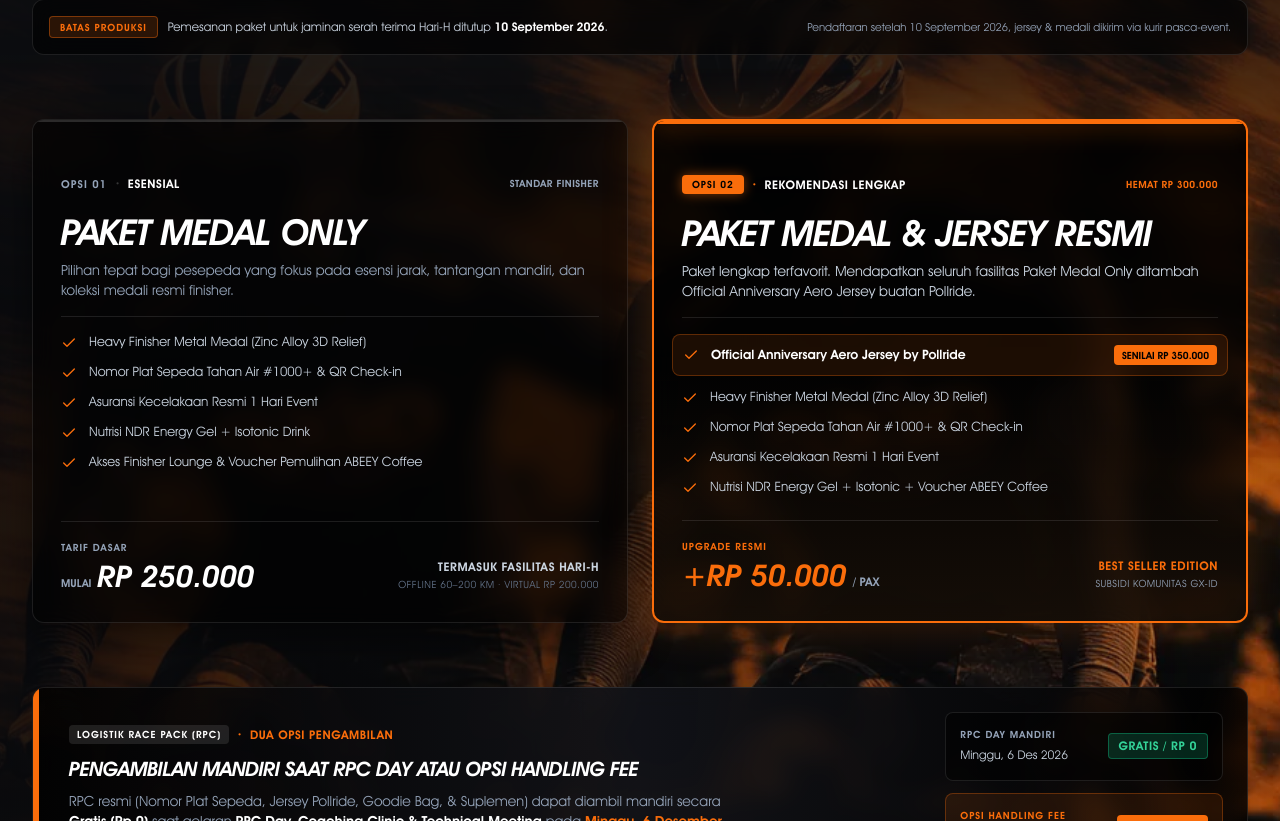
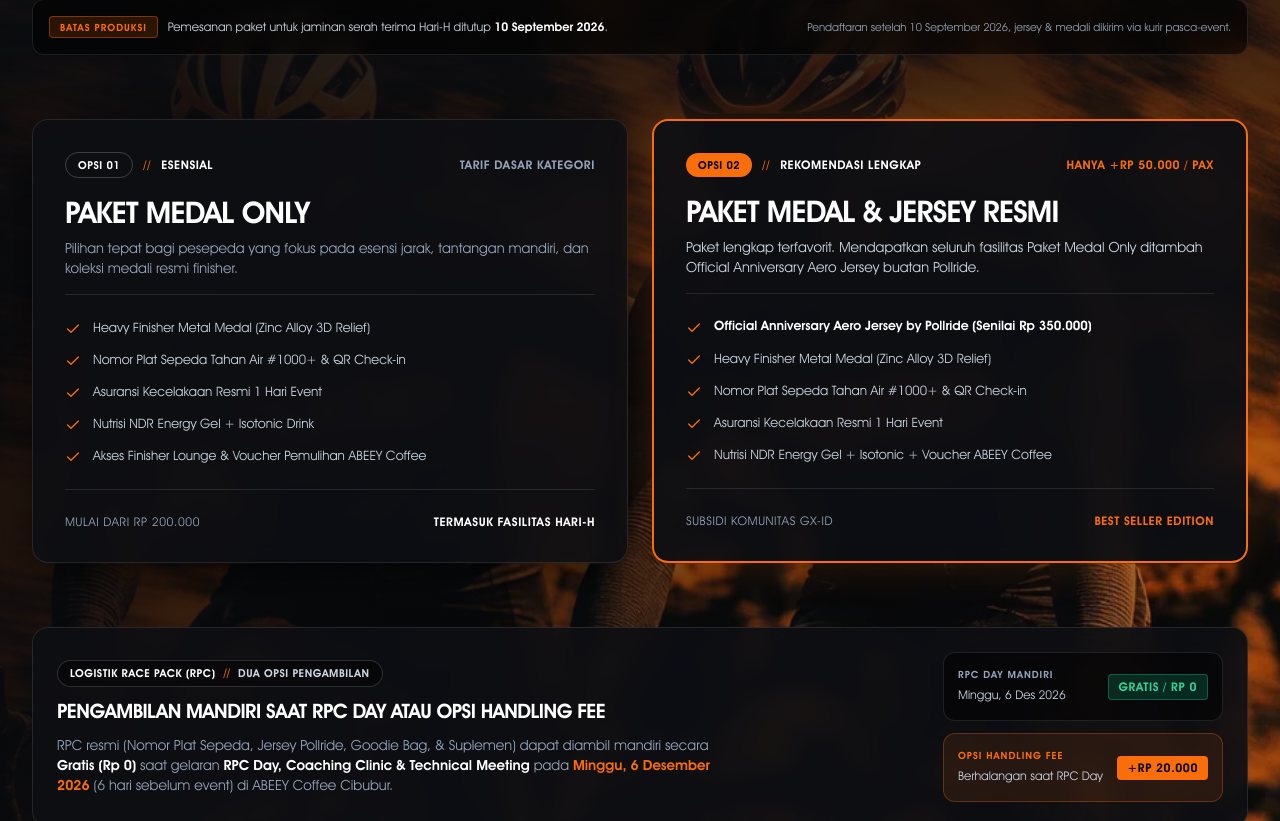
Before and after one commit to aresdanaa-png/Grindurance-2026, a Next.js app: page / in a window 1280 px wide. Shown: the part 2439-3260 px from the top of the page. Built offline with nearby package versions, Linux system fonts and the light colour scheme.

Commit message:
style(ui-dna): restore exact UI DNA signatures from user mockup (2 OPSI capsule, orange double slashes, upright Avant Garde headers, rounded-2xl cards, and clean bottom bars)

```diff
--- a/app/page.tsx
+++ b/app/page.tsx
@@ -1329,7 +1329,7 @@ export default function HomePage() {
           <div className="flex flex-col md:flex-row-reverse md:items-end justify-between gap-6 border-b border-white/10 pb-8">
             <div className="flex flex-col items-start md:items-end space-y-3">
               <span className="text-sm sm:text-base md:text-lg font-black text-[#FA6D0B] uppercase tracking-widest block font-sans pr-0 md:pr-7 lg:pr-9">
-                PARTICIPANT PACKAGES · 2026 EDITION
+                PARTICIPANT PACKAGES // 2026 EDITION
               </span>
               <div className="relative w-full max-w-[340px] sm:max-w-[440px] md:max-w-[500px] lg:max-w-[560px] group">
                 {/* Ambient Radial Backlight Glow in exact brand orange */}
@@ -1342,10 +1342,18 @@ export default function HomePage() {
               </div>
             </div>
 
-            <div className="border-l-2 md:border-l-0 md:border-r-2 border-[#FA6D0B] pl-4 md:pl-0 md:pr-4 py-0.5 max-w-md md:text-right">
-              <p className="text-xs sm:text-[13px] text-slate-300 font-medium leading-relaxed">
-                Sistem pendaftaran dua opsi: pilih paket <strong className="text-white">Medal Saja</strong> untuk esensi tantangan mandiri, atau upgrade ke paket <strong className="text-white">Medal &amp; Jersey</strong> resmi GX-ID buatan Pollride (+Rp 50.000). Seluruh paket mencakup perlengkapan hari-H.
-              </p>
+            <div className="flex flex-col items-start space-y-3.5 max-w-md">
+              {/* UI DNA: Pill Capsule from user design */}
+              <div className="inline-flex items-center gap-2 px-3.5 py-1.5 rounded-full border border-white/15 bg-black/40 backdrop-blur-sm">
+                <span className="text-xs font-bold text-white uppercase tracking-wider">2 OPSI PAKET</span>
+                <span className="text-[#FA6D0B] font-bold text-xs">//</span>
+                <span className="text-xs font-semibold text-slate-300 uppercase tracking-wider">TARIF TRANSPARAN</span>
+              </div>
+              <div className="border-l-2 md:border-l-0 md:border-r-2 border-[#FA6D0B] pl-4 md:pl-0 md:pr-4 py-0.5 md:text-right w-full">
+                <p className="text-xs sm:text-[13px] text-slate-300 font-medium leading-relaxed">
+                  Sistem pendaftaran dua opsi: pilih paket <strong className="text-white">Medal Saja</strong> untuk esensi tantangan mandiri, atau upgrade ke paket <strong className="text-white">Medal &amp; Jersey</strong> resmi GX-ID buatan Pollride (+Rp 50.000). Seluruh paket mencakup perlengkapan hari-H.
+                </p>
+              </div>
             </div>
           </div>
 
@@ -1364,32 +1372,29 @@ export default function HomePage() {
             </span>
           </div>
 
-          {/* DUAL PACKAGE COMPARISON (Clean Side-by-Side Split) */}
+          {/* DUAL PACKAGE COMPARISON (Exact 1:1 Match with User UI DNA) */}
           <div className="grid grid-cols-1 md:grid-cols-2 gap-6">
 
             {/* Tier 1: Medal Only */}
-            <div className="relative overflow-hidden p-6 sm:p-7 rounded-xl border border-white/10 bg-black/60 backdrop-blur-md flex flex-col justify-between space-y-6 hover:border-white/20 transition-all duration-300 shadow-[0_15px_40px_rgba(0,0,0,0.5)]">
-              {/* Top hairline accent bar */}
-              <div className="absolute top-0 inset-x-0 h-[2px] bg-white/15" />
-
+            <div className="p-7 sm:p-8 rounded-2xl border border-white/10 bg-[#0E0F13]/90 backdrop-blur-md flex flex-col justify-between space-y-6 hover:border-white/20 transition-all duration-300 shadow-[0_15px_40px_rgba(0,0,0,0.5)]">
               <div className="space-y-4">
                 <div className="flex items-center justify-between gap-3">
-                  <div className="flex items-center gap-2">
-                    <span className="text-[11px] font-sans font-bold text-slate-400 uppercase tracking-widest">
+                  <div className="flex items-center gap-2.5">
+                    <span className="px-3 py-1 rounded-full border border-white/20 text-white text-[11px] font-sans font-bold uppercase tracking-wider">
                       OPSI 01
                     </span>
-                    <span className="text-white/20 font-black">·</span>
-                    <span className="text-xs font-sans font-bold text-white uppercase tracking-wider">
+                    <span className="text-[#FA6D0B] font-bold text-xs tracking-wider">//</span>
+                    <span className="text-white text-xs font-sans font-bold uppercase tracking-wider">
                       ESENSIAL
                     </span>
                   </div>
-                  <span className="text-[10px] font-sans text-slate-400 font-bold uppercase tracking-wider">
-                    STANDAR FINISHER
+                  <span className="text-xs font-sans text-slate-400 font-semibold uppercase tracking-wider">
+                    TARIF DASAR KATEGORI
                   </span>
                 </div>
 
                 <div>
-                  <h3 className="font-display italic text-2xl sm:text-3xl lg:text-4xl font-black uppercase text-white tracking-tight leading-none">
+                  <h3 className="font-display text-2xl sm:text-3xl font-black uppercase text-white tracking-tight">
                     PAKET MEDAL ONLY
                   </h3>
                   <p className="text-xs sm:text-sm text-slate-400 mt-2 leading-relaxed">
@@ -1397,7 +1402,7 @@ export default function HomePage() {
                   </p>
                 </div>
 
-                <div className="pt-4 border-t border-white/10 space-y-3 text-xs sm:text-[13px] text-slate-300 font-sans">
+                <div className="pt-6 border-t border-white/10 space-y-3.5 text-xs sm:text-[13px] text-slate-300 font-sans">
                   <div className="flex items-start gap-3">
                     <Check className="w-4 h-4 text-[#FA6D0B] shrink-0 mt-0.5" />
                     <span>Heavy Finisher Metal Medal (Zinc Alloy 3D Relief)</span>
@@ -1421,52 +1426,32 @@ export default function HomePage() {
                 </div>
               </div>
 
-              <div className="pt-5 border-t border-white/10 flex items-end justify-between">
-                <div className="space-y-0.5">
-                  <span className="text-[10px] font-sans font-bold text-slate-400 uppercase tracking-widest block leading-none">
-                    TARIF DASAR
-                  </span>
-                  <div className="flex items-baseline gap-1.5 pt-1">
-                    <span className="text-[11px] font-sans font-bold text-slate-400 leading-none">MULAI</span>
-                    <span className="font-display italic font-black text-2xl sm:text-3xl text-white leading-none">
-                      RP 250.000
-                    </span>
-                  </div>
-                </div>
-                <div className="text-right pb-0.5">
-                  <span className="text-xs font-sans font-bold text-slate-300 uppercase tracking-wider block">
-                    TERMASUK FASILITAS HARI-H
-                  </span>
-                  <span className="text-[10px] font-sans text-slate-500 uppercase tracking-wider block mt-0.5">
-                    OFFLINE 60–200 KM · VIRTUAL RP 200.000
-                  </span>
-                </div>
+              <div className="pt-6 border-t border-white/10 flex items-center justify-between text-xs font-sans">
+                <span className="text-slate-400 font-medium uppercase tracking-wider">MULAI DARI RP 200.000</span>
+                <span className="text-white font-bold uppercase tracking-wider">TERMASUK FASILITAS HARI-H</span>
               </div>
             </div>
 
             {/* Tier 2: Medal & Jersey */}
-            <div className="relative overflow-hidden p-6 sm:p-7 rounded-xl border-2 border-[#FA6D0B] bg-gradient-to-b from-black/85 via-black/75 to-[#160e07]/90 backdrop-blur-md flex flex-col justify-between space-y-6 shadow-[0_0_50px_rgba(250,109,11,0.22)] transition-all duration-300">
-              {/* Glowing Top Indicator Bar */}
-              <div className="absolute top-0 inset-x-0 h-[3px] bg-[#FA6D0B] shadow-[0_0_24px_#FA6D0B]" />
-
+            <div className="p-7 sm:p-8 rounded-2xl border-2 border-[#FA6D0B] bg-[#0E0F13]/90 backdrop-blur-md flex flex-col justify-between space-y-6 shadow-[0_0_45px_rgba(250,109,11,0.18)] transition-all duration-300">
               <div className="space-y-4">
                 <div className="flex items-center justify-between gap-3">
-                  <div className="flex items-center gap-2">
-                    <span className="px-2.5 py-0.5 rounded bg-[#FA6D0B] text-black text-[10px] font-sans font-black uppercase tracking-widest shadow-[0_0_12px_rgba(250,109,11,0.5)]">
+                  <div className="flex items-center gap-2.5">
+                    <span className="px-3 py-1 rounded-full bg-[#FA6D0B] text-black text-[11px] font-sans font-black uppercase tracking-wider">
                       OPSI 02
                     </span>
-                    <span className="text-[#FA6D0B] font-black">·</span>
-                    <span className="text-xs font-sans font-black text-white uppercase tracking-wider">
+                    <span className="text-[#FA6D0B] font-bold text-xs tracking-wider">//</span>
+                    <span className="text-white text-xs font-sans font-bold uppercase tracking-wider">
                       REKOMENDASI LENGKAP
                     </span>
                   </div>
-                  <span className="text-[10px] font-sans font-bold text-[#FA6D0B] uppercase tracking-wider">
-                    HEMAT RP 300.000
+                  <span className="text-xs font-sans font-bold text-[#FA6D0B] uppercase tracking-wider">
+                    HANYA +RP 50.000 / PAX
                   </span>
                 </div>
 
                 <div>
-                  <h3 className="font-display italic text-2xl sm:text-3xl lg:text-4xl font-black uppercase text-white tracking-tight leading-none">
+                  <h3 className="font-display text-2xl sm:text-3xl font-black uppercase text-white tracking-tight">
                     PAKET MEDAL &amp; JERSEY RESMI
                   </h3>
                   <p className="text-xs sm:text-sm text-slate-300 mt-2 leading-relaxed">
@@ -1474,15 +1459,10 @@ export default function HomePage() {
                   </p>
                 </div>
 
-                <div className="pt-4 border-t border-white/10 space-y-3 text-xs sm:text-[13px] text-slate-300 font-sans">
-                  <div className="flex items-start gap-3 p-2.5 -mx-2.5 rounded-lg bg-[#FA6D0B]/10 border border-[#FA6D0B]/30 font-bold text-white">
+                <div className="pt-6 border-t border-white/10 space-y-3.5 text-xs sm:text-[13px] text-slate-300 font-sans">
+                  <div className="flex items-start gap-3 font-bold text-white">
                     <Check className="w-4 h-4 text-[#FA6D0B] shrink-0 mt-0.5" />
-                    <div className="flex-1 flex flex-col sm:flex-row sm:items-center justify-between gap-1">
-                      <span>Official Anniversary Aero Jersey by Pollride</span>
-                      <span className="text-[10px] font-sans font-extrabold uppercase px-2 py-0.5 rounded bg-[#FA6D0B] text-black self-start sm:self-auto">
-                        SENILAI RP 350.000
-                      </span>
-                    </div>
+                    <span>Official Anniversary Aero Jersey by Pollride (Senilai Rp 350.000)</span>
                   </div>
                   <div className="flex items-start gap-3">
                     <Check className="w-4 h-4 text-[#FA6D0B] shrink-0 mt-0.5" />
@@ -1503,48 +1483,28 @@ export default function HomePage() {
                 </div>
               </div>
 
-              <div className="pt-5 border-t border-white/10 flex items-end justify-between">
-                <div className="space-y-0.5">
-                  <span className="text-[10px] font-sans font-bold text-[#FA6D0B] uppercase tracking-widest block leading-none">
-                    UPGRADE RESMI
-                  </span>
-                  <div className="flex items-baseline gap-1.5 pt-1">
-                    <span className="font-display italic font-black text-2xl sm:text-3xl text-[#FA6D0B] leading-none">
-                      +RP 50.000
-                    </span>
-                    <span className="text-xs font-sans font-bold text-slate-400 uppercase leading-none">
-                      / PAX
-                    </span>
-                  </div>
-                </div>
-                <div className="text-right pb-0.5">
-                  <span className="text-xs font-sans font-black text-[#FA6D0B] uppercase tracking-wider block">
-                    BEST SELLER EDITION
-                  </span>
-                  <span className="text-[10px] font-sans text-slate-400 uppercase tracking-wider block mt-0.5">
-                    SUBSIDI KOMUNITAS GX-ID
-                  </span>
-                </div>
+              <div className="pt-6 border-t border-white/10 flex items-center justify-between text-xs font-sans">
+                <span className="text-slate-400 font-medium uppercase tracking-wider">SUBSIDI KOMUNITAS GX-ID</span>
+                <span className="text-[#FA6D0B] font-bold uppercase tracking-wider">BEST SELLER EDITION</span>
               </div>
             </div>
 
           </div>
 
-          {/* RPC COLLECTION & HANDLING FEE NOTICE BANNER */}
-          <div className="rounded-xl border border-white/10 bg-gradient-to-r from-black/80 via-[#121318]/90 to-black/80 p-5 sm:p-6 backdrop-blur-md relative overflow-hidden">
-            <div className="absolute top-0 left-0 w-1.5 h-full bg-[#FA6D0B]" />
-            <div className="flex flex-col lg:flex-row lg:items-center justify-between gap-6 pl-2 sm:pl-3">
-              <div className="space-y-2 max-w-2xl">
-                <div className="flex items-center gap-2">
-                  <span className="px-2 py-0.5 rounded bg-white/10 text-white text-[10px] font-sans font-bold uppercase tracking-widest">
+          {/* RPC COLLECTION & HANDLING FEE NOTICE BANNER (Harmonized with UI DNA) */}
+          <div className="rounded-2xl border border-white/10 bg-[#0E0F13]/90 p-5 sm:p-6 backdrop-blur-md relative overflow-hidden">
+            <div className="flex flex-col lg:flex-row lg:items-center justify-between gap-6">
+              <div className="space-y-2.5 max-w-2xl">
+                <div className="inline-flex items-center gap-2 px-3 py-1 rounded-full border border-white/15 bg-black/40">
+                  <span className="text-white text-[11px] font-sans font-bold uppercase tracking-wider">
                     LOGISTIK RACE PACK (RPC)
                   </span>
-                  <span className="text-[#FA6D0B] font-black">·</span>
-                  <span className="text-xs font-sans font-bold text-[#FA6D0B] uppercase tracking-wider">
+                  <span className="text-[#FA6D0B] font-bold text-xs">//</span>
+                  <span className="text-slate-300 text-[11px] font-sans font-semibold uppercase tracking-wider">
                     DUA OPSI PENGAMBILAN
                   </span>
                 </div>
-                <h4 className="font-display italic text-lg sm:text-xl font-black uppercase text-white tracking-tight">
+                <h4 className="font-display text-lg sm:text-xl font-black uppercase text-white tracking-tight">
                   PENGAMBILAN MANDIRI SAAT RPC DAY ATAU OPSI HANDLING FEE
                 </h4>
                 <p className="text-xs sm:text-sm text-slate-400 leading-relaxed">
@@ -1552,8 +1512,8 @@ export default function HomePage() {
                 </p>
               </div>
 
-              <div className="shrink-0 flex flex-col sm:flex-row lg:flex-col gap-3 min-w-[260px]">
-                <div className="p-3.5 rounded-lg bg-black/50 border border-white/10 flex items-center justify-between gap-3">
+              <div className="shrink-0 flex flex-col sm:flex-row lg:flex-col gap-3 min-w-[280px]">
+                <div className="p-3.5 rounded-xl bg-black/50 border border-white/10 flex items-center justify-between gap-3">
                   <div>
                     <span className="text-[10px] font-sans font-bold text-slate-400 uppercase tracking-widest block">
                       RPC DAY MANDIRI
@@ -1565,7 +1525,7 @@ export default function HomePage() {
                   </span>
                 </div>
 
-                <div className="p-3.5 rounded-lg bg-[#FA6D0B]/10 border border-[#FA6D0B]/30 flex items-center justify-between gap-3">
+                <div className="p-3.5 rounded-xl bg-[#FA6D0B]/10 border border-[#FA6D0B]/30 flex items-center justify-between gap-3">
                   <div>
                     <span className="text-[10px] font-sans font-bold text-[#FA6D0B] uppercase tracking-widest block">
                       OPSI HANDLING FEE
@@ -1771,7 +1731,7 @@ export default function HomePage() {
               }`}
             >
               <Flag className="w-3.5 h-3.5 stroke-[2.5]" />
-              <span>RACE DAY (HARI-H) · MINGGU, 13 DES 2026</span>
+              <span>RACE DAY (HARI-H) // MINGGU, 13 DES 2026</span>
               <span className={`text-[10px] font-mono px-2 py-0.5 rounded-full ${
                 activeScheduleTab === 'raceday' ? 'bg-black/20 text-black font-black' : 'bg-white/10 text-slate-400'
               }`}>
@@ -1788,7 +1748,7 @@ export default function HomePage() {
               }`}
             >
               <Calendar className="w-3.5 h-3.5 stroke-[2.5]" />
-              <span>RPC DAY &amp; PRA-EVENT · MINGGU, 6 DES 2026</span>
+              <span>RPC DAY &amp; PRA-EVENT // MINGGU, 6 DES 2026</span>
               <span className={`text-[10px] font-mono px-2 py-0.5 rounded-full ${
                 activeScheduleTab === 'praevent' ? 'bg-black/20 text-black font-black' : 'bg-white/10 text-slate-400'
               }`}>
@@ -2157,7 +2117,7 @@ export default function HomePage() {
                   <span className="w-2 h-2 rounded-full bg-[#FA6D0B] shrink-0" />
                   <div>
                     <span className="text-xs font-mono font-bold text-white uppercase tracking-wider block">
-                      H-7 (6 HARI SEBELUM EVENT): MINGGU, 6 DESEMBER 2026 · ABEEY COFFEE CIBUBUR
+                      H-7 (6 HARI SEBELUM EVENT): MINGGU, 6 DESEMBER 2026 // ABEEY COFFEE CIBUBUR
                     </span>
                     <span className="text-[11px] text-slate-400">
                       Pengambilan Race Pack (RPC Mandiri), Coaching Clinic &amp; Technical Meeting Resmi
```
